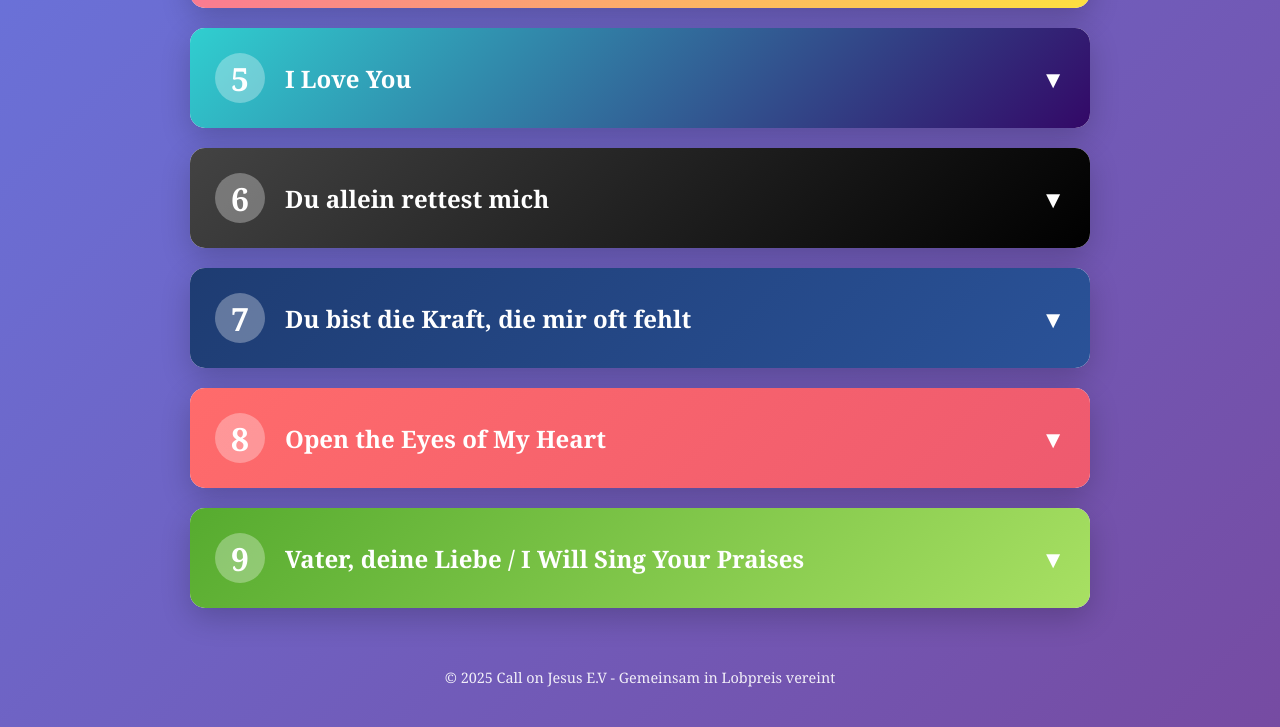
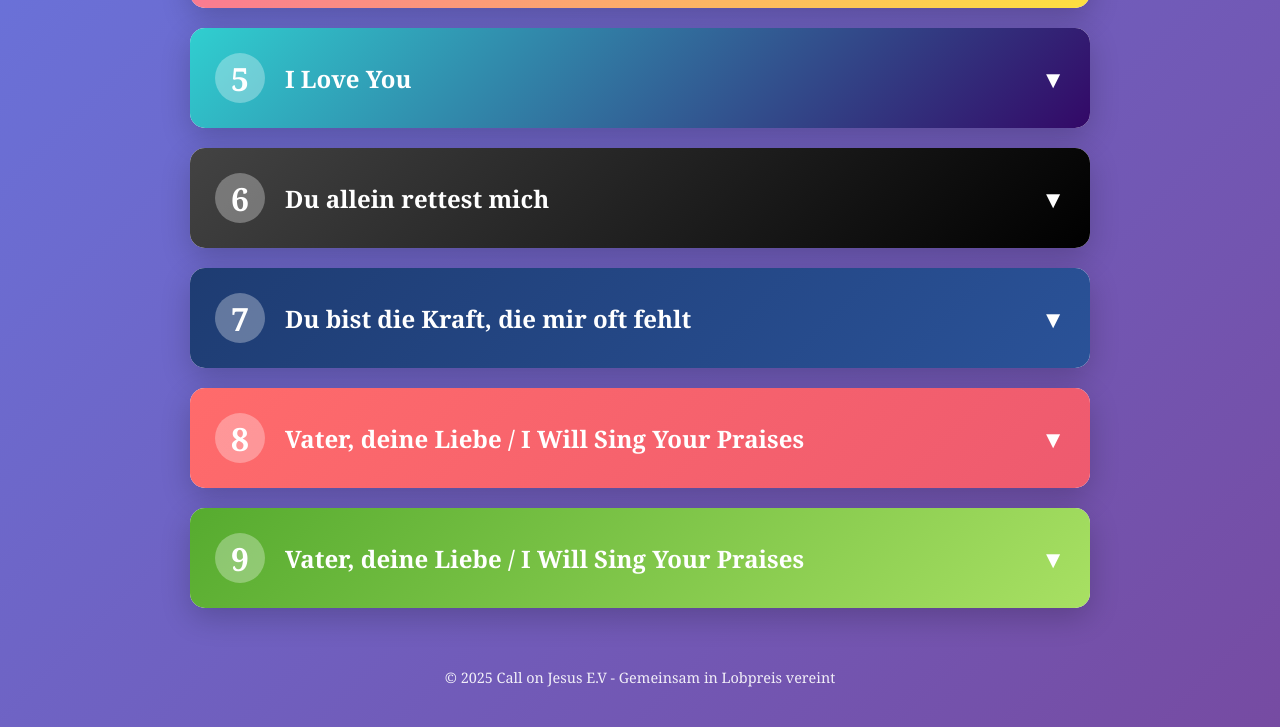
Before and after one commit to PlazaAlemana/Call_on_Jesus_Songs, a plain HTML site: page index.html in a window 1280 px wide. Shown: the part 695-1422 px from the top of the page. Drawn offline with Linux system fonts and the light colour scheme.

Commit message:
Update index.html

```diff
--- a/index.html
+++ b/index.html
@@ -310,13 +310,13 @@
                 ]
             },
             {
-                title: "Open the Eyes of My Heart",
+                title: "Vater, deine Liebe / I Will Sing Your Praises",
                 fontSize: 1.1,
                 verses: [
-                    { label: "Artist", text: "Paul Baloche" },
-                    { label: "Verse", text: "<span class='chord'>G</span>\nOpen the eyes of my heart, Lord\n<span class='chord'>D(G)</span>\nOpen the eyes of my heart\n<span class='chord'>C(G)</span>                                    <span class='chord'>G</span>\nI want to see You, I want to see You" },
-                    { label: "Chorus", text: "<span class='chord'>C</span>                <span class='chord'>D</span>\nTo see You high and lifted up\n<span class='chord'>Em</span>\nShining in the light of Your glory\n<span class='chord'>C</span>                <span class='chord'>D</span>\nAs we sing holy, holy, holy" },
-                    { label: "Bridge", text: "<span class='chord'>G</span>\nHoly, holy, holy\n<span class='chord'>D</span>\nHoly, holy, holy\n<span class='chord'>C</span>\nHoly, holy, holy\n<span class='chord'>G</span>\nI want to see You" }
+                    { label: "Info", text: "Nummer: 43\nTempo: ♩ = 136 BPM\nKey: Em" },
+                    { label: "Verse", text: "           <span class='chord'>Em</span>                                                      <span class='chord'>D</span>\nVa-ter, dei-ne Lie-be ist so___ un-be-greif-lich\nFa-ther God, I won-der how I___ man-aged to ex-\n           <span class='chord'>C</span>\ngroß, und ich weiß gar nicht, wie ich le-ben konn-te___\nist with-out the know-ledge of Your par-ent-hood___\n<span class='chord'>D</span>                      <span class='chord'>B♭7</span>              <span class='chord'>Em</span>\noh-ne dich, o___ Herr. Doch machst du mich zu dei-nem Kind. Du\nand Your lov-ing___ care. But now I am Your child, I am a-\n<span class='chord'>D</span>                                                                           <span class='chord'>C</span>\nschenkst mir dei-ne Lie-be je-den Tag. Du lässt mich\ndopt-ed in Your fam-i-ly and I___ can nev-er\n           <span class='chord'>D</span>                                      <span class='chord'>B♭7</span>\nnie im Stich,___ denn Va-ter, du bist im-mer bei mir:\nbe a-lone,___ 'cause Fa-ther God, You're there be-side me." },
+                    { label: "Chorus", text: "<span class='chord'>Em</span>              <span class='chord'>C</span>                      <span class='chord'>D</span>              <span class='chord'>G</span>                      <span class='chord'>Em</span>\nHerr, ich prei-se dei-nen heil-gen Na-men; du bist Kö-nig!\nI will sing Your prais-es, I will sing Your prais-es, I will" },
+                    { label: "Ending", text: "<span class='chord'>Am7</span>                                                <span class='chord'>D</span>              <span class='chord'>B♭7</span>\nDu nur bist mein Herr und mein Gott.\nsing Your prais-es for ev-er-more.\n\n                  <span class='chord'>D</span>                      <span class='chord'>Em</span>\nHerr und mein Gott.\nfor ev-er-more." }
                 ]
             },
             {
```
